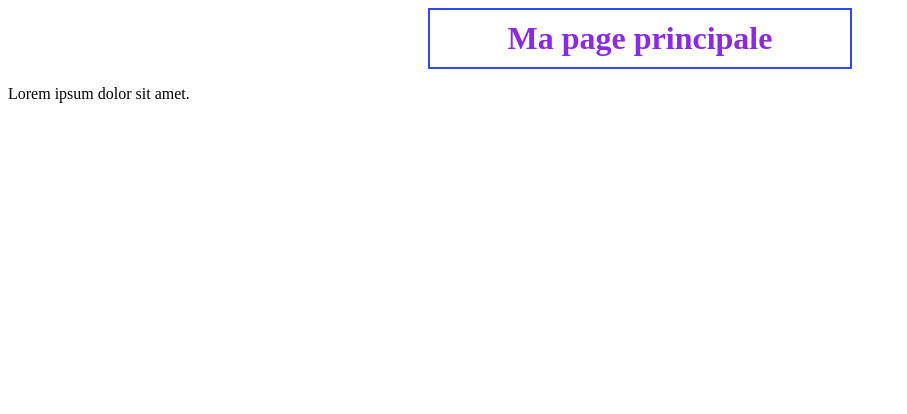
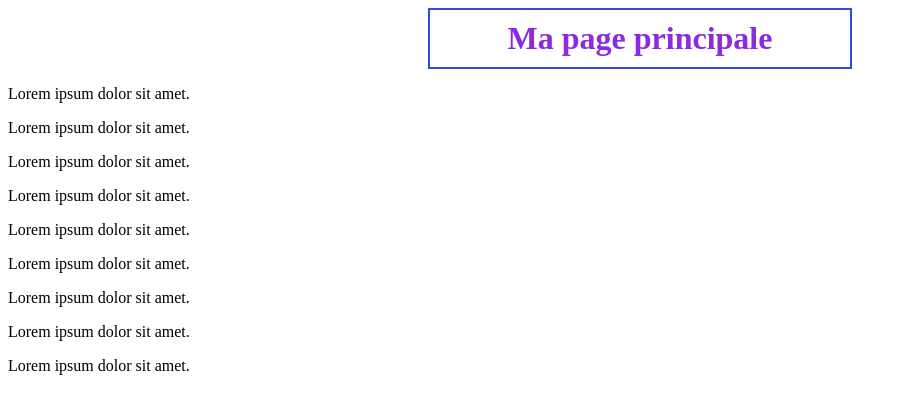
Before and after one commit to Josey911/Ghostweb, a plain HTML site: page index.html in a window 1280 px wide. Shown: the whole page, without its empty margins (0-907 px from the left). Drawn offline with Linux system fonts and the light colour scheme.

Commit message:
Add de paragraphes

```diff
--- a/index.html
+++ b/index.html
@@ -18,6 +18,14 @@
 <body>
     <h1>Ma page principale</h1>
     <p>Lorem ipsum dolor sit amet.</p>
+    <p>Lorem ipsum dolor sit amet.</p>
+    <p>Lorem ipsum dolor sit amet.</p>
+    <p>Lorem ipsum dolor sit amet.</p>
+    <p>Lorem ipsum dolor sit amet.</p>
+    <p>Lorem ipsum dolor sit amet.</p>
+    <p>Lorem ipsum dolor sit amet.</p>
+    <p>Lorem ipsum dolor sit amet.</p>
+    <p>Lorem ipsum dolor sit amet.</p>
     <div>
         <img src="/images/wildlands.jpg" alt="" width="200">
     </div>
```
